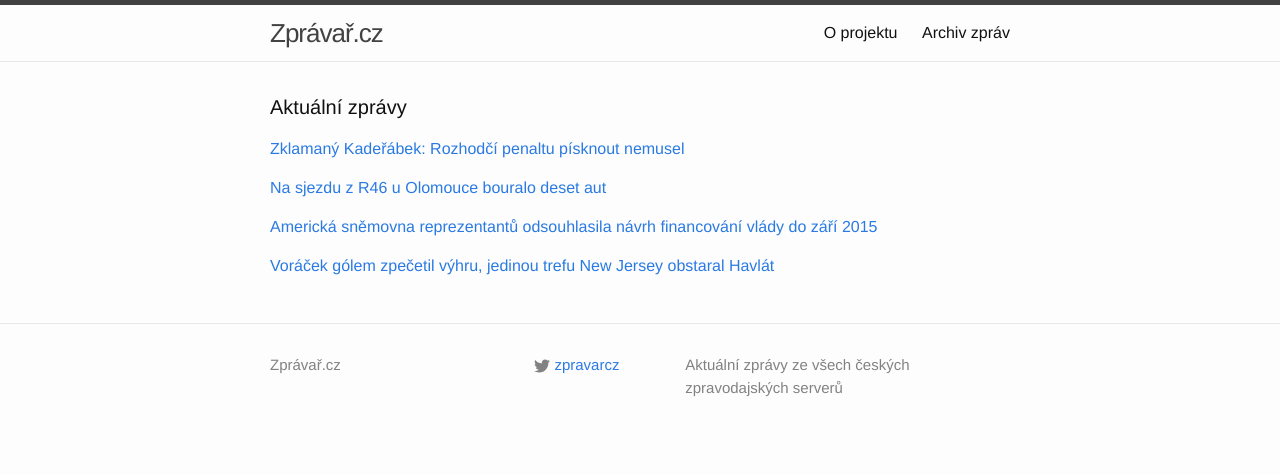
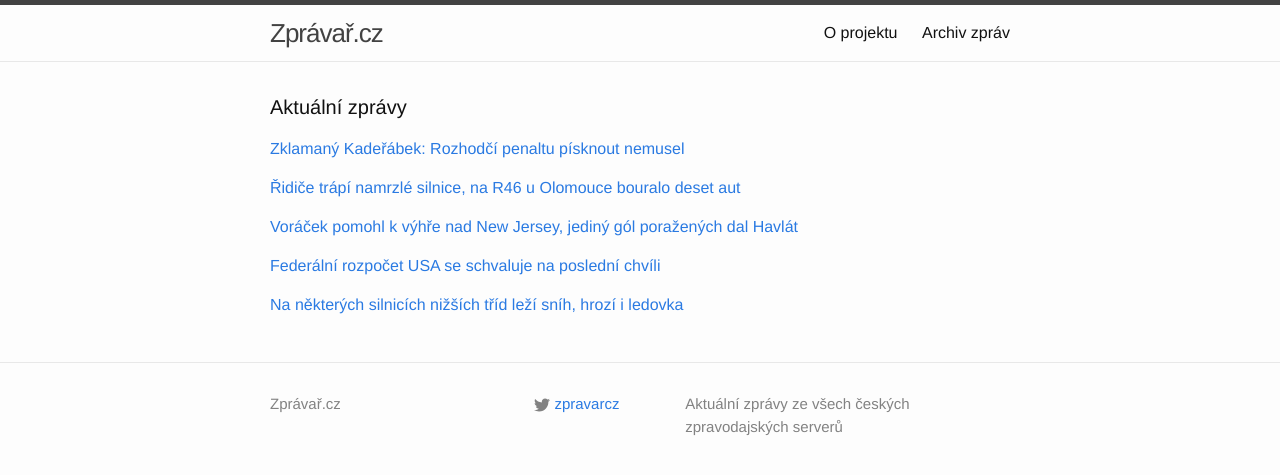
Before and after one commit to adliska/zpravar, a Jekyll site: the page built from index.html, in a window 1280 px wide. Shown: the top 475 px of the page. Built offline with Jekyll 4.4.1, drawn with Linux system fonts in a browser that asks for light colours.

Commit message:
zpravar news update

```diff
--- a/index.html
+++ b/index.html
@@ -16,27 +16,39 @@ layout: default
 <li><a href=http://fotbal.idnes.cz/trener-fotbalove-sparty-po-porazce-v-bernu-f2h-/fot_pohary.aspx?c=A141212_003141_fot_pohary_tru>Odvedli jsme kus práce, podzim nebyl neúspěšný, řekl zklamaný Lavička - fotbal.idnes.cz</a></li>
 <li><a href=http://www.denik.cz/fotbal/co-ma-sparta-udelat-lavicka-tvrdi-nevim-ale-podzim-nebyl-neuspesny-20141212.html>Co má Sparta udělat? Lavička tvrdí: Nevím, ale podzim nebyl neúspěšný - www.denik.cz</a></li>
 </ul>
-</div><p><a href="javascript:;" onclick="toggle_visibility('zpravy1')">Na sjezdu z R46 u Olomouce bouralo deset aut</a></p>
+</div><p><a href="javascript:;" onclick="toggle_visibility('zpravy1')">Řidiče trápí namrzlé silnice, na R46 u Olomouce bouralo deset aut</a></p>
 <div id="zpravy1" style="display:none">
 <ul>
+<li><a href=http://www.rozhlas.cz/_zprava/ridice-trapi-zledovatele-silnice-na-r46-u-olomouce-bouralo-deset-aut--1431557>Řidiče trápí namrzlé silnice, na R46 u Olomouce bouralo deset aut - www.rozhlas.cz</a></li>
+<li><a href=http://www.ceskenoviny.cz/zpravy/zpravy/silnici-r46-u-olomouce-rano-blokovala-hromadna-nehoda-deseti-aut/1157957>Silnici R46 u Olomouce ráno blokovala hromadná nehoda deseti aut - www.ceskenoviny.cz</a></li>
 <li><a href=http://olomouc.idnes.cz/nehoda-r46-olomouc-0za-/olomouc-zpravy.aspx?c=A141212_065358_olomouc-zpravy_wlk>Na sjezdu z R46 u Olomouce bouralo deset aut - olomouc.idnes.cz</a></li>
 <li><a href=http://www.novinky.cz/krimi/356158-u-olomouce-bouralo-deset-aut.html>U Olomouce bouralo deset aut - www.novinky.cz</a></li>
 <li><a href=http://zpravy.aktualne.cz/regiony/olomoucky/silnici-r46-u-olomouce-uzavrela-nehoda-deseti-aut/r~bd4eba0881c411e490f70025900fea04/>Silnici R46 u Olomouce uzavřela nehoda deseti aut - zpravy.aktualne.cz</a></li>
 <li><a href=http://www.ceskenoviny.cz/zpravy/zpravy/silnici-r46-u-olomouce-zablokovala-hromadna-nehoda-deseti-aut/1157957>Silnici R46 u Olomouce zablokovala hromadná nehoda deseti aut - www.ceskenoviny.cz</a></li>
 </ul>
-</div><p><a href="javascript:;" onclick="toggle_visibility('zpravy2')">Americká sněmovna reprezentantů odsouhlasila návrh financování vlády do září 2015</a></p>
+</div><p><a href="javascript:;" onclick="toggle_visibility('zpravy2')">Voráček pomohl k výhře nad New Jersey, jediný gól poražených dal Havlát</a></p>
 <div id="zpravy2" style="display:none">
 <ul>
+<li><a href=http://www.rozhlas.cz/_zprava/voracek-pomohl-k-vyhre-nad-new-jersey-jediny-gol-porazenych-dal-havlat--1431556>Voráček pomohl k výhře nad New Jersey, jediný gól poražených dal Havlát - www.rozhlas.cz</a></li>
+<li><a href=http://www.denik.cz/hokej/voracek-pomohl-philadelphii-golem-k-vyhre-nad-new-jersey-20141212.html>Voráček pomohl Philadelphii gólem k výhře nad New Jersey - www.denik.cz</a></li>
+<li><a href=http://hokej.idnes.cz/voracek-golem-zpecetil-vyhru-djo-/nhl.aspx?c=A141212_071235_nhl_Mkr>Voráček gólem zpečetil výhru, jedinou trefu New Jersey obstaral Havlát - hokej.idnes.cz</a></li>
+<li><a href=http://sport.aktualne.cz/jagr-nestacil-na-voracka-ten-pecetil-jasnou-vyhru-flyers/r~406a169481c011e4b0c4002590604f2e/>Jágr nestačil na Voráčka, ten pečetil jasnou výhru Flyers - sport.aktualne.cz</a></li>
+<li><a href=http://www.sportovninoviny.cz/zpravy/voracek-pomohl-philadelphii-golem-k-vyhre-nad-new-jersey/1157955>Voráček pomohl Philadelphii gólem k výhře nad New Jersey - www.sportovninoviny.cz</a></li>
+</ul>
+</div><p><a href="javascript:;" onclick="toggle_visibility('zpravy3')">Federální rozpočet USA se schvaluje na poslední chvíli</a></p>
+<div id="zpravy3" style="display:none">
+<ul>
+<li><a href=http://www.ceskatelevize.cz/ct24/svet/295230-federalni-rozpocet-usa-se-schvaluje-na-posledni-chvili/>Federální rozpočet USA se schvaluje na poslední chvíli - www.ceskatelevize.cz</a></li>
 <li><a href=http://zahranicni.ihned.cz/amerika-usa/c1-63249170-americka-snemovna-reprezentantu-odsouhlasila-navrh-financovani-vlady-do-zari-2015>Americká sněmovna reprezentantů odsouhlasila návrh financování vlády do září 2015 - zahranicni.ihned.cz</a></li>
 <li><a href=http://zahranicni.ihned.cz/amerika-usa/c1-63249170-americka-snemovna-reprezentantu-odsouhlasila-navrh-financovani-vladnich-uradu>Americká sněmovna reprezentantů odsouhlasila návrh financování vládních úřadů - zahranicni.ihned.cz</a></li>
 <li><a href=http://zpravy.aktualne.cz/zahranici/dalsi-shutdown-nehrozi-snemovna-schvalila-financovani-vlady/r~9e8343c681c111e49bec0025900fea04/>Další shutdown nehrozí. Sněmovna schválila financování vlády - zpravy.aktualne.cz</a></li>
 <li><a href=http://www.ceskenoviny.cz/zpravy/zpravy/americka-snemovna-schvalila-financovani-vlady-do-zari-2015/1157933>Americká sněmovna schválila financování vlády do září 2015 - www.ceskenoviny.cz</a></li>
 </ul>
-</div><p><a href="javascript:;" onclick="toggle_visibility('zpravy3')">Voráček gólem zpečetil výhru, jedinou trefu New Jersey obstaral Havlát</a></p>
-<div id="zpravy3" style="display:none">
+</div><p><a href="javascript:;" onclick="toggle_visibility('zpravy4')">Na některých silnicích nižších tříd leží sníh, hrozí i ledovka</a></p>
+<div id="zpravy4" style="display:none">
 <ul>
-<li><a href=http://hokej.idnes.cz/voracek-golem-zpecetil-vyhru-djo-/nhl.aspx?c=A141212_071235_nhl_Mkr>Voráček gólem zpečetil výhru, jedinou trefu New Jersey obstaral Havlát - hokej.idnes.cz</a></li>
-<li><a href=http://sport.aktualne.cz/jagr-nestacil-na-voracka-ten-pecetil-jasnou-vyhru-flyers/r~406a169481c011e4b0c4002590604f2e/>Jágr nestačil na Voráčka, ten pečetil jasnou výhru Flyers - sport.aktualne.cz</a></li>
-<li><a href=http://www.sportovninoviny.cz/zpravy/voracek-pomohl-philadelphii-golem-k-vyhre-nad-new-jersey/1157955>Voráček pomohl Philadelphii gólem k výhře nad New Jersey - www.sportovninoviny.cz</a></li>
+<li><a href=http://www.ceskenoviny.cz/zpravy/zpravy/na-nekterych-silnicich-nizsich-trid-lezi-snih-hrozi-i-ledovka/1157958>Na některých silnicích nižších tříd leží sníh, hrozí i ledovka - www.ceskenoviny.cz</a></li>
+<li><a href=http://www.denik.cz/z_domova/pozor-na-namrzajici-silnice-na-r-46-u-olomouce-havarovalo-deset-vozidel-20141212.html>Pozor na namrzající silnice, na R 46 u Olomouce havarovalo deset vozidel - www.denik.cz</a></li>
+<li><a href=http://www.ceskenoviny.cz/zpravy/zpravy/na-silnicich-jablonecka-a-semilska-muze-byt-naledi/1157958>Na silnicích Jablonecka a Semilska může být náledí - www.ceskenoviny.cz</a></li>
 </ul>
 </div></div>
```
